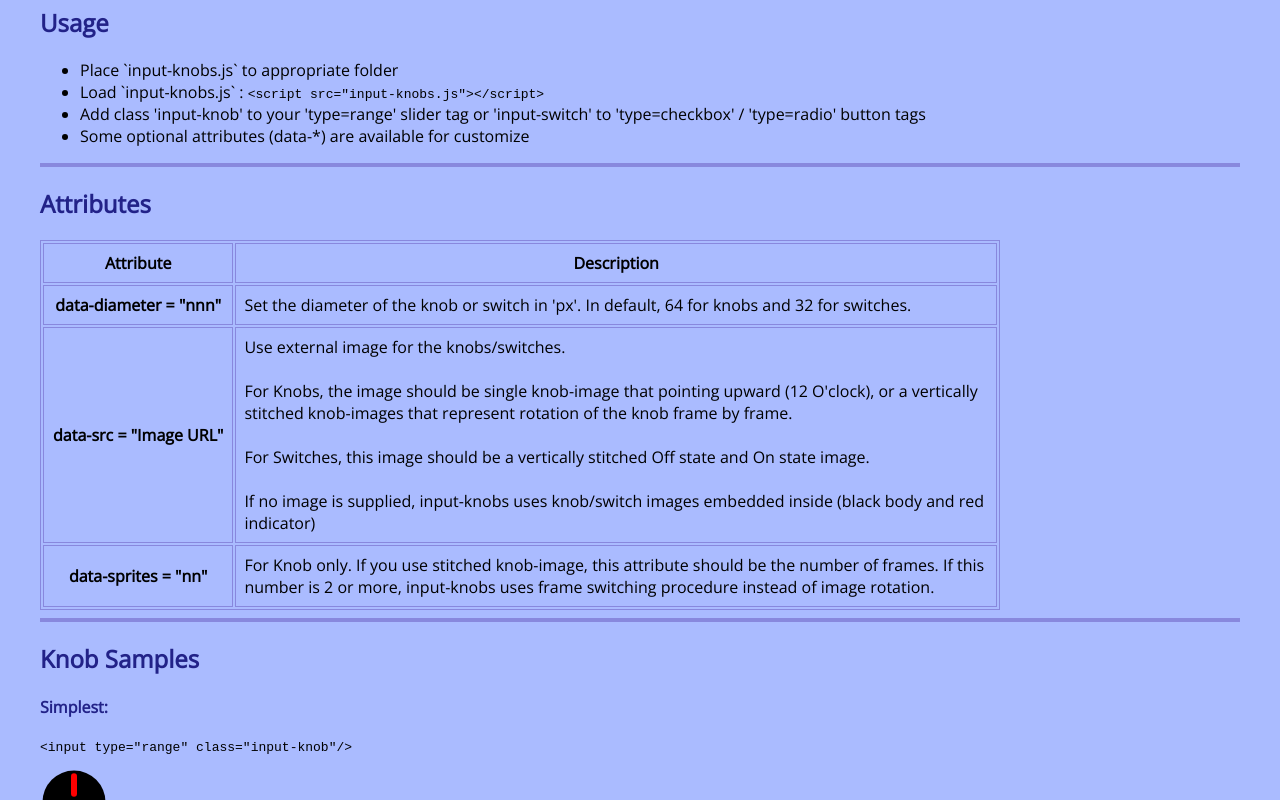
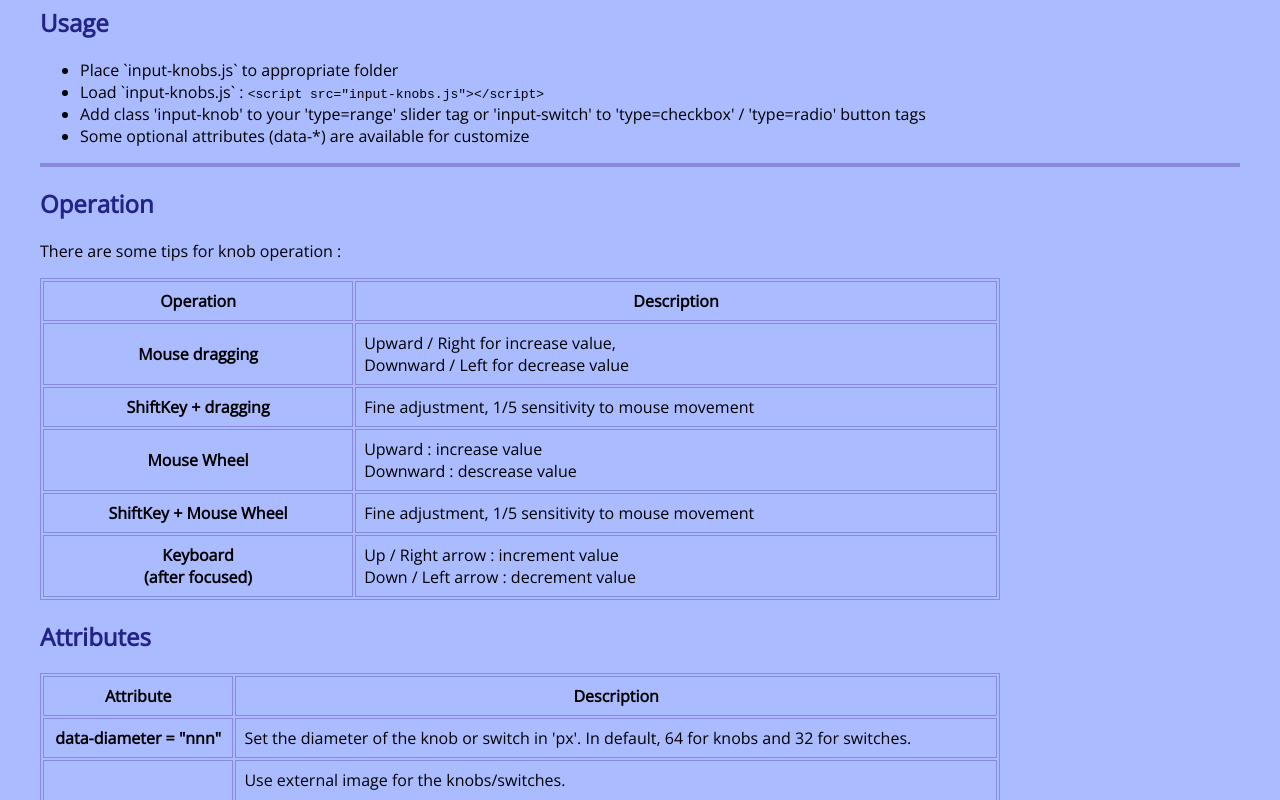
Before and after one commit to g200kg/input-knobs, a plain HTML site: page index.html in a window 1280 px wide. Shown: the part 683-1483 px from the top of the page. Drawn offline with nearby package versions, Linux system fonts and the light colour scheme.

Commit message:
update sample page

```diff
--- a/index.html
+++ b/index.html
@@ -81,6 +81,17 @@ hr{
     <li>Some optional attributes (data-*) are available for customize</li>
   </ul>
   <hr/>
+  <h2>Operation</h2>
+  <p>There are some tips for knob operation :</p>
+  <table>
+  <tr><th>Operation</th><th>Description</th></tr>
+  <tr><th>Mouse dragging</th><td>Upward / Right for increase value,<br/> Downward / Left for decrease value</td></tr>
+  <tr><th>ShiftKey + dragging</th><td>Fine adjustment, 1/5 sensitivity to mouse movement</td></tr>
+  <tr><th>Mouse Wheel</th><td>Upward : increase value <br/> Downward : descrease value</td></tr>
+  <tr><th>ShiftKey + Mouse Wheel</th><td>Fine adjustment, 1/5 sensitivity to mouse movement</td></tr>
+  <tr><th>Keyboard<br/>(after focused)</th><td>Up / Right arrow : increment value<br/>Down / Left arrow : decrement value</td></tr>
+  </table>
+
   <h2>Attributes</h2>
   <table>
     <tr><th style="width:20%">Attribute</th><th>Description</th></tr>
```
Lines whose indentation alone changed are shown as unchanged.
